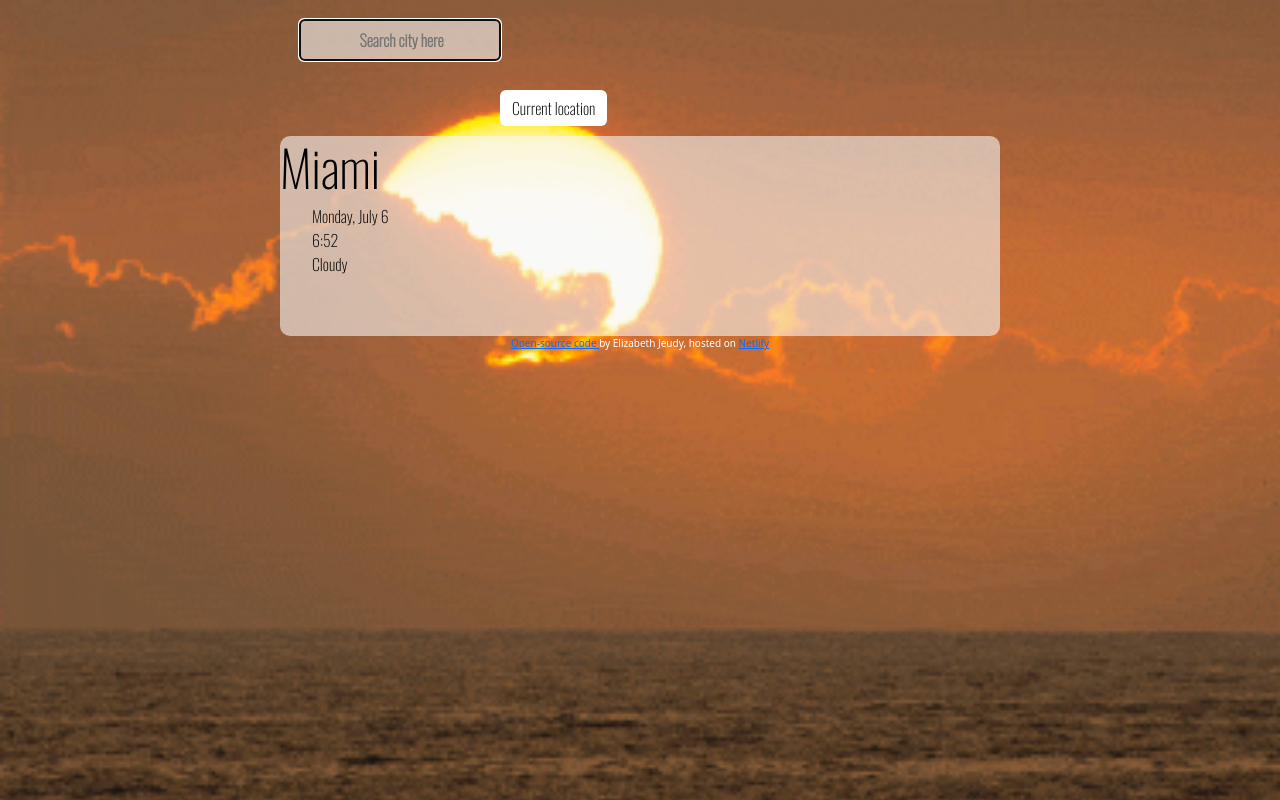
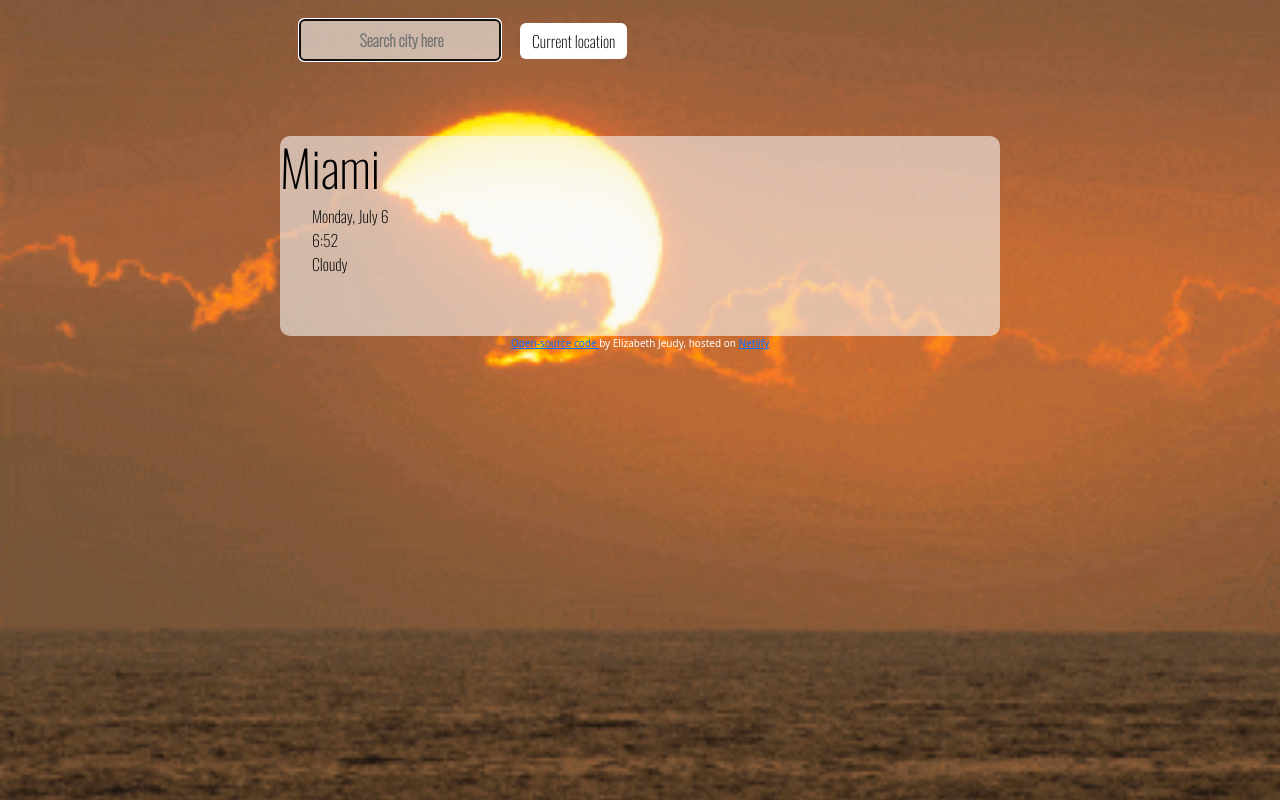
Before and after one commit to elizabethJeudy/weatherApp, a plain HTML site: page index.html in a window 1280 px wide. Drawn offline with nearby package versions, Linux system fonts and the light colour scheme; a web font is replaced by a local one.

Commit message:
styled search form and current location button

```diff
--- a/style.css
+++ b/style.css
@@ -38,6 +38,9 @@ footer {
 }
 
 .btn {
+	position: relative;
+	left: 20px;
+	bottom: 67px;
 	border: none;
 	background-color: #fff;
 	color: #000;
```
